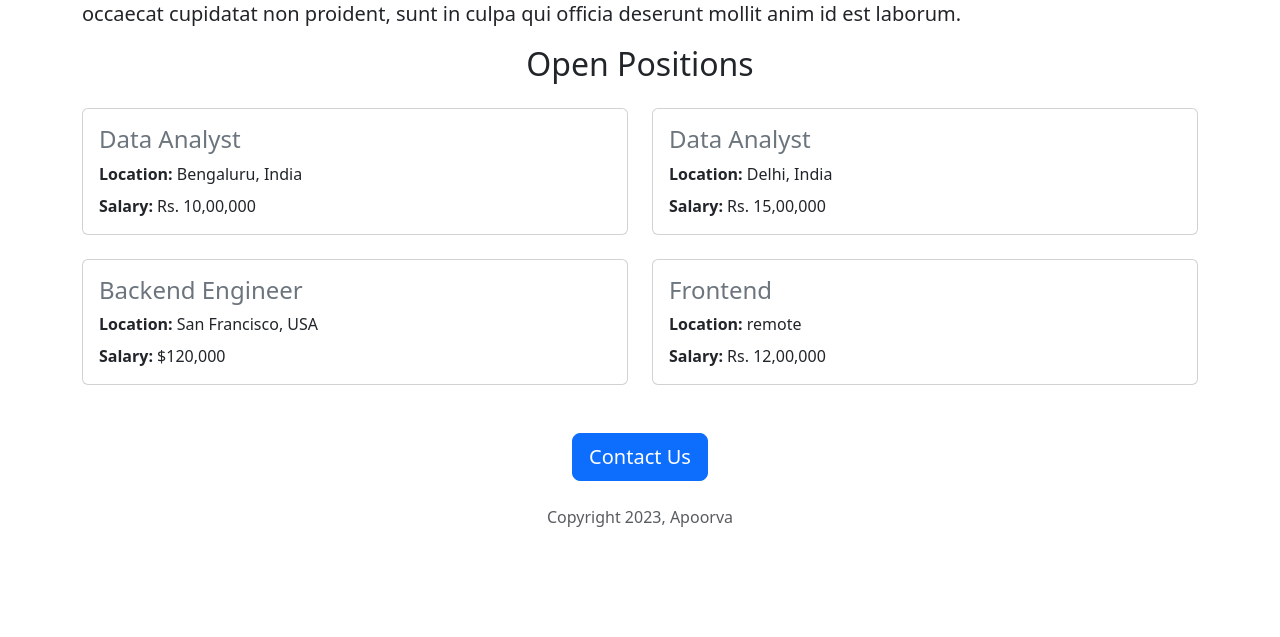
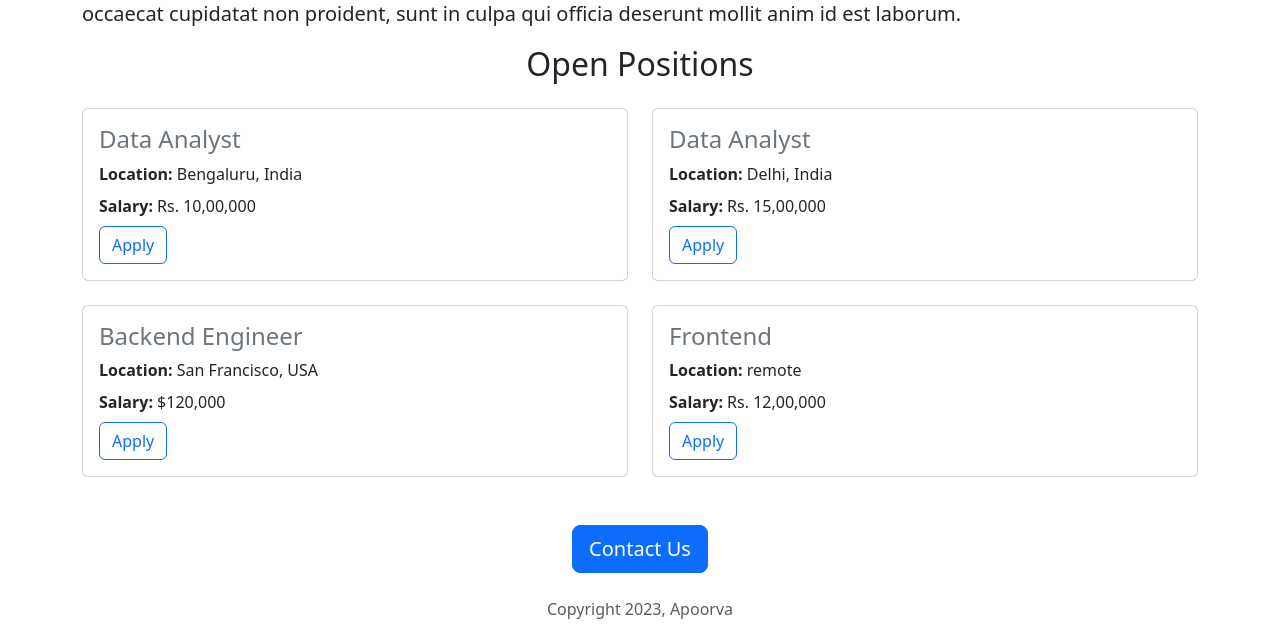
Before and after one commit to apoorvashiiii/apoorva-careers-website, a Flask app: page / in a window 1280 px wide. Shown: the part 1009-1646 px from the top of the page. Before the commit the page ends 1536 px from the top, so only its background shows below. Run offline with Flask 3, Linux system fonts and the light colour scheme.

Commit message:
Assistant checkpoint
Assistant generated file changes:
- templates/home.html: Include jobitem template with Apply button

---

User prompt:

why is  apply not showing

Replit-Commit-Author: Assistant
Replit-Commit-Session-Id: da459de1-cf24-4568-a960-60cf170e920a

```diff
--- a/templates/home.html
+++ b/templates/home.html
@@ -25,9 +25,10 @@
                 <div class="mb-2">
                   <b>Location:</b> {{job['location']}}
                 </div>
-                <div>
+                <div class="mb-2">
                   <b>Salary:</b> {{job['salary']}}
                 </div>
+                <button type="button" class="btn btn-outline-primary">Apply</button>
               </div>
             </div>
           </div>
```
